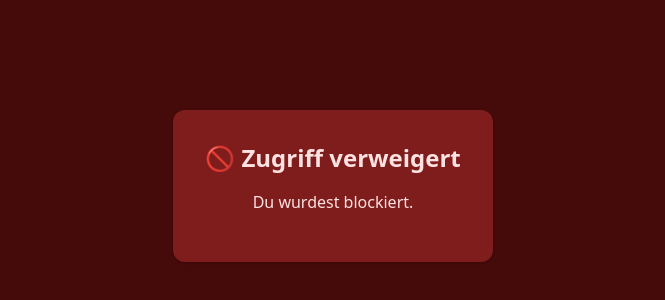
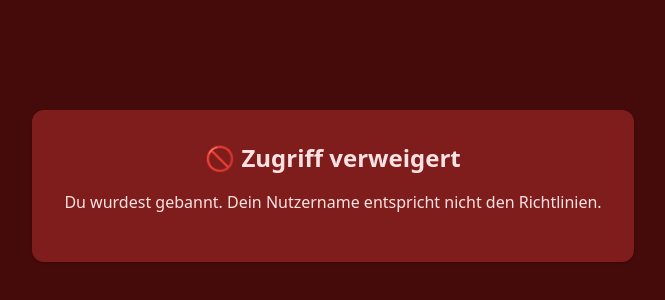
Before and after one commit to Pablo-Wynistorf/click-race-game, a website: page src/public/denied/index.html in a window 1280 px wide. Shown: the part 214-514 px from the top of the page, without its empty margins (307-972 px from the left). Drawn offline with nearby package versions, Linux system fonts and the light colour scheme.

Commit message:
update denied page

```diff
--- a/src/public/denied/index.html
+++ b/src/public/denied/index.html
@@ -10,7 +10,7 @@
 <body class="bg-red-950 text-red-100 flex items-center justify-center min-h-screen">
   <div class="bg-red-900 p-8 rounded-xl shadow text-center">
     <h1 class="text-2xl font-bold mb-4">🚫 Zugriff verweigert</h1>
-    <p class="mb-4">Du wurdest blockiert.</p>
+    <p class="mb-4">Du wurdest gebannt. Dein Nutzername entspricht nicht den Richtlinien.</p>
   </div>
 </body>
 
```
